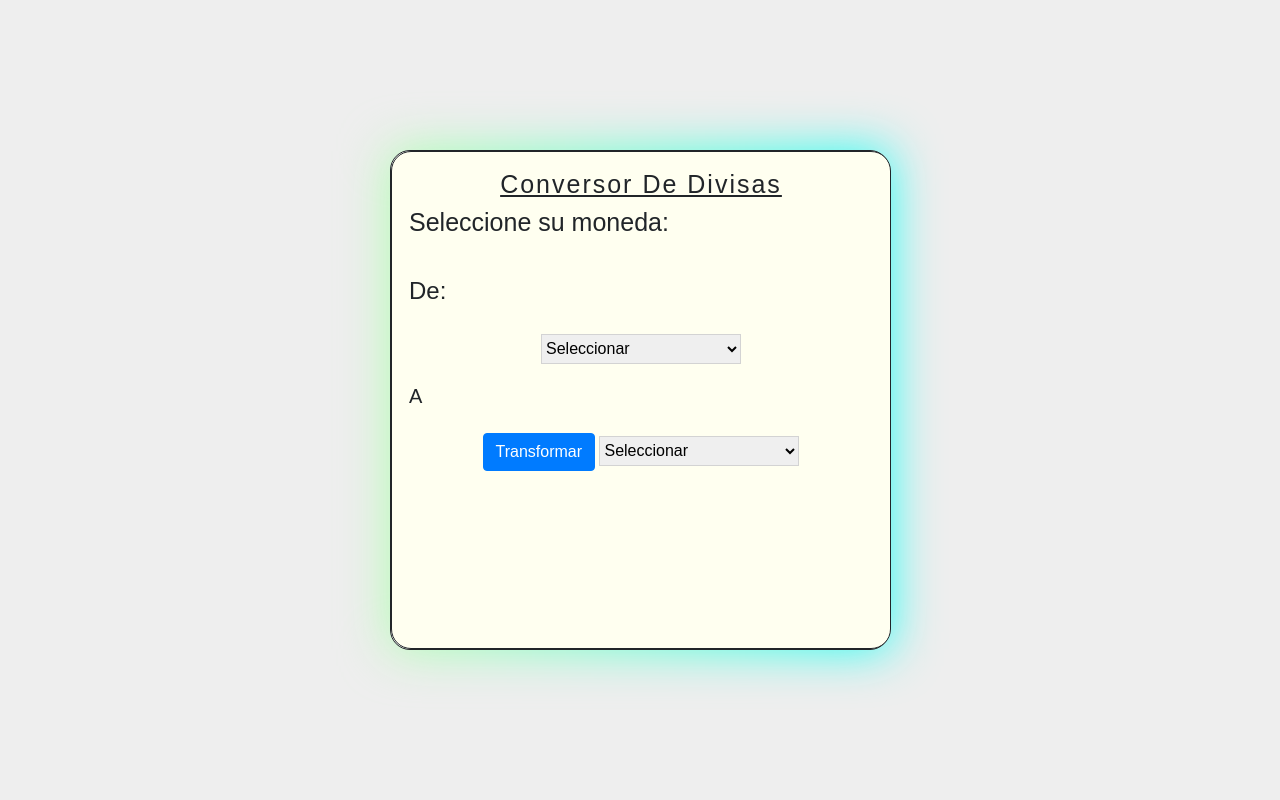
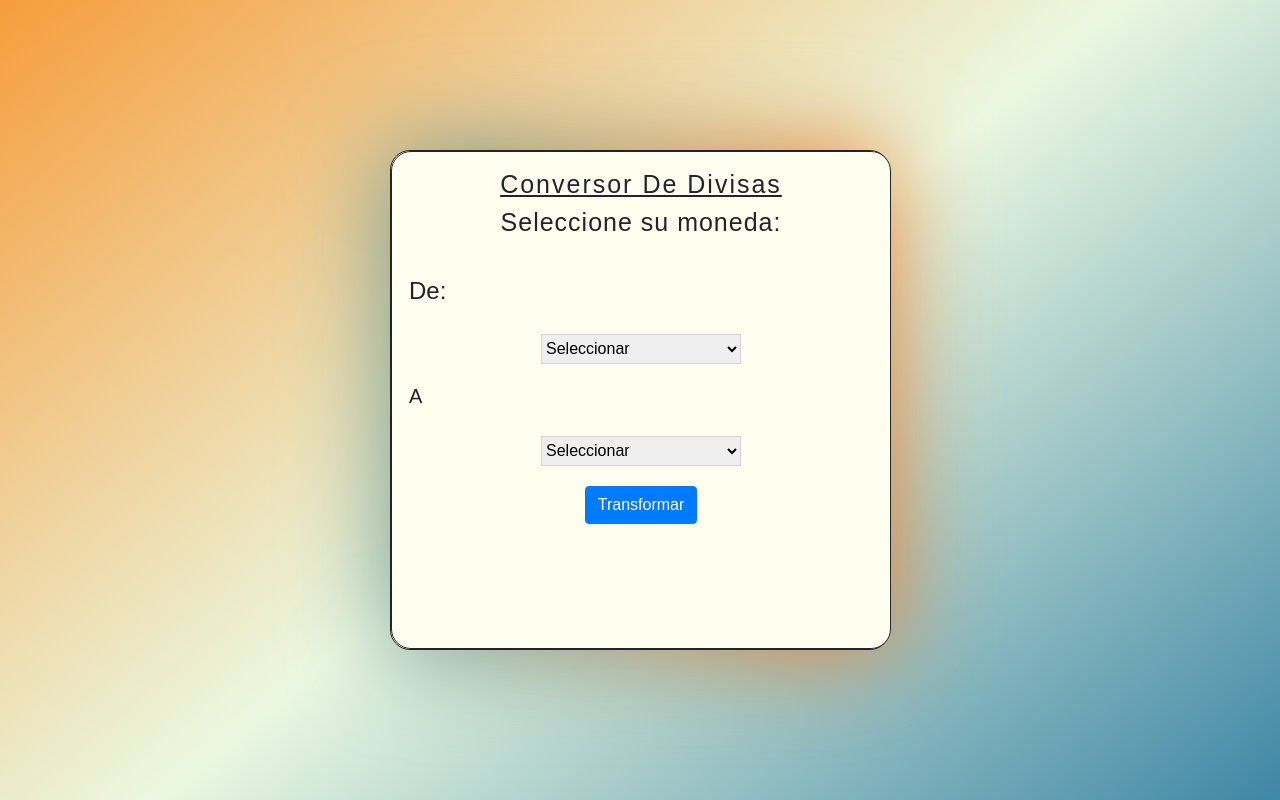
Before and after one commit to Joaquinfrancia/Proyecto_Lab_de_computacion, a plain HTML site: page index.html in a window 1280 px wide. Drawn offline with nearby package versions, Linux system fonts and the light colour scheme; no server answers.

Commit message:
Modificaciones al estilo

```diff
--- a/index.html
+++ b/index.html
@@ -22,22 +22,27 @@
   <div action="" class="container">
     <h2> <u>Conversor de divisas</u> </h2>
     <div>
+      <div>
       <h3>Seleccione su moneda:</h3>
       <h4>De:</h4>
-
+    </div>
       <select id="select1" class="select1">
         <option value="Currency">Seleccionar</option>
       </select>
     </div>
+    <h5>A</h5>
+    <div>
 
-    <div>
-      <h5>A</h5>
-      <button type="button" class="btn btn-primary" onclick="transformacion()">Transformar</button>
       <select id="select2" class="select2">
         <option value="Currency">Seleccionar</option>
       </select>
-      <h3 id="resultado">
-      </h3>
+      <div>
+        <div>
+          <button type="button" class="btn btn-primary" onclick="transformacion()">Transformar</button>
+        </div>
+        <br>
+      <h3 id="resultado"> </h3>
+    </div>
     </div>
   </div>
 
--- a/index.js
+++ b/index.js
@@ -29,7 +29,3 @@
            alert("Debe seleccionar una moneda en cada seccion")
         }
     }
-
-
-
-/*     supported_codes */
--- a/style.css
+++ b/style.css
@@ -10,7 +10,8 @@ body{
     margin: 0px auto 0px auto;
     text-align: center;
     font-family: Arial, Helvetica, sans-serif;
-    background-color: #eee;
+
+    background: linear-gradient(0.89turn, #3f87a6, #ebf8e1, #f69d3c);
     display: flex;
     align-items: center;
     justify-content: center;
@@ -34,8 +35,11 @@ body{
     }
 
     h3{
+
         font-size: 25px;
-        text-align: justify;
+        text-align: center;
+        letter-spacing: 1px;
+
 
     }
 
@@ -82,10 +86,10 @@ body{
     top: 0px;
     left: 0px;
     content: '';
-    background-image: linear-gradient(to right, #b3ffab, #12fff7);;
+    background: linear-gradient(to right, #659999, #f4791f);
     width: 100%;
     height: 100%;
-    filter: blur(25px);
+    filter: blur(50px);
     z-index: -1;
 
 }
@@ -97,3 +101,6 @@ body{
 .select1,.select2 {
     cursor: pointer;
 }
+button{
+    margin: 20px
+}
```
